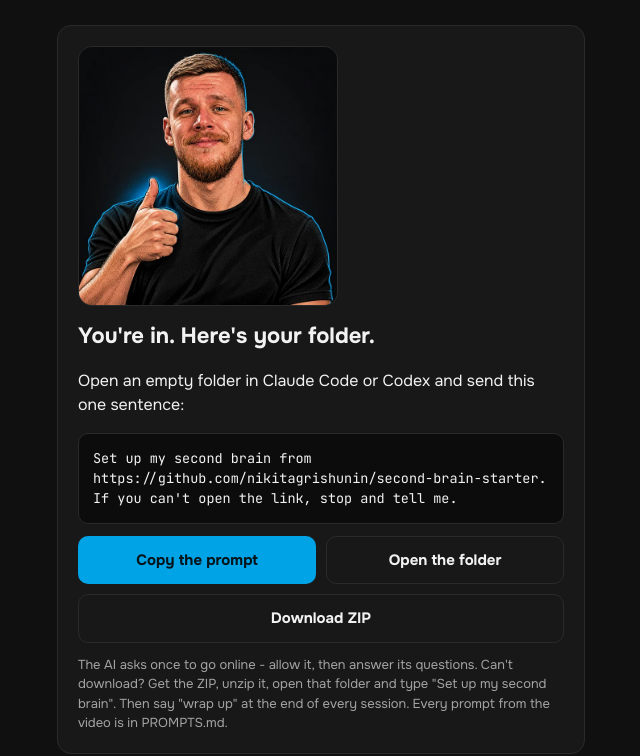
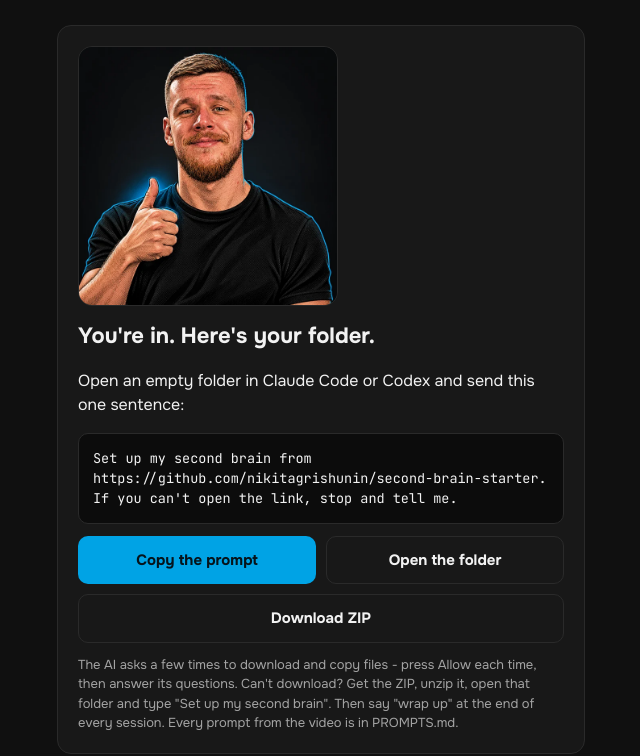
Before and after one commit to nikitagrishunin/prompted, a plain HTML site: page second-brain-starter/index.html in a window 1280 px wide. Both pictures are taken after typing "Sample", "name@example.com" into the empty fields and a click on the button "Send me the folder". Shown: the part 388-1144 px from the top of the page, without its empty margins (319-959 px from the left). Drawn offline with Linux system fonts and the light colour scheme; no server answers.

Commit message:
Publish second-brain-starter
Co-Authored-By: Claude Opus 5.5 <noreply@anthropic.com>

```diff
--- a/second-brain-starter/index.html
+++ b/second-brain-starter/index.html
@@ -89,7 +89,7 @@
       <a class="ghost" href="https://github.com/nikitagrishunin/second-brain-starter" target="_blank" rel="noopener">Open the folder</a>
       <a class="ghost" href="https://github.com/nikitagrishunin/second-brain-starter/archive/refs/heads/main.zip">Download ZIP</a>
     </div>
-    <p class="small">The AI asks once to go online - allow it, then answer its questions. Can&#x27;t download? Get the ZIP, unzip it, open that folder and type &quot;Set up my second brain&quot;. Then say &quot;wrap up&quot; at the end of every session. Every prompt from the video is in PROMPTS.md.</p>
+    <p class="small">The AI asks a few times to download and copy files - press Allow each time, then answer its questions. Can&#x27;t download? Get the ZIP, unzip it, open that folder and type &quot;Set up my second brain&quot;. Then say &quot;wrap up&quot; at the end of every session. Every prompt from the video is in PROMPTS.md.</p>
   </section>
 
   <footer>Prompted · 600 1st Ave, Ste 330 PMB 92768, Seattle, WA 98104, USA · contact: reply to any Prompted email · With the box ticked, your email goes to Kit for Prompted emails; otherwise it's kept only as a record of your request. · <a href="../privacy/">Privacy</a></footer>
```
